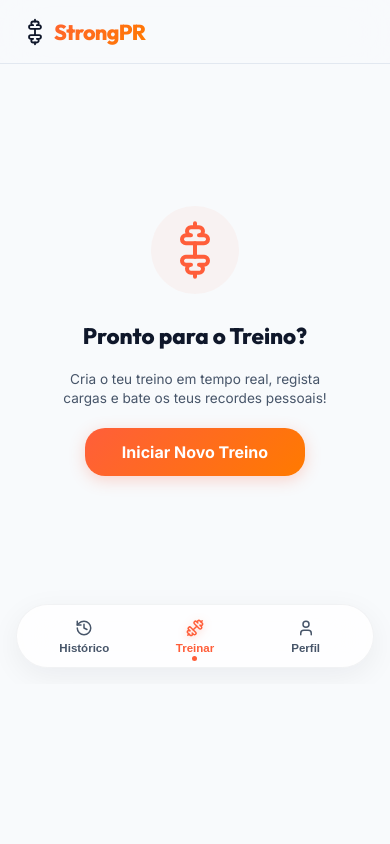
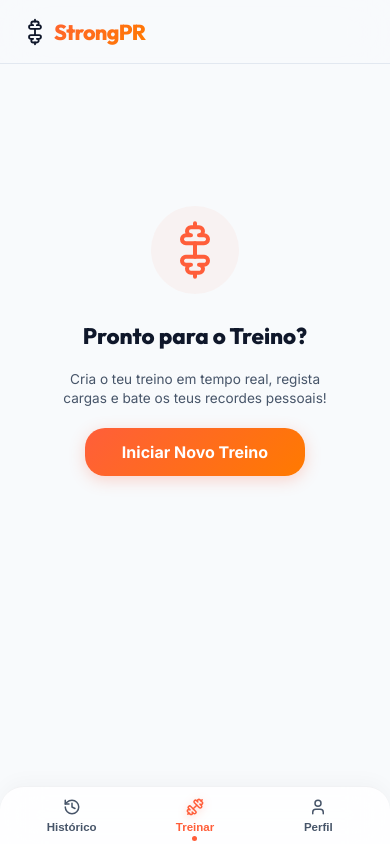
Before and after one commit to Gabusuck/strongPR, a React (Vite) app: page / in a window 390 px wide. Both pictures are taken after typing "Sample" into the empty fields and a click on the button "Começar a Treinar! ⚡". Built offline with nearby package versions, Linux system fonts and the light colour scheme.

Commit message:
Refactor: Restore fixed 100dvh body position for layout stability and implement docked bottom nav with rounded top corners to eliminate any bottom gaps on iPhone Safari

```diff
--- a/src/index.css
+++ b/src/index.css
@@ -49,23 +49,30 @@
 }
 
 html, body {
-  height: 100%;
-  margin: 0;
-  padding: 0;
+  background-color: var(--bg-primary);
+  color: var(--text-primary);
+  font-family: var(--font-sans);
   overflow: hidden;
-  background-color: var(--bg-primary);
+  height: 100vh;
+  height: 100dvh;
+  position: fixed;
+  top: 0;
+  left: 0;
+  right: 0;
+  bottom: 0;
 }
 
 body {
-  color: var(--text-primary);
-  font-family: var(--font-sans);
+  margin: 0;
+  padding: 0;
 }
 
 /* Container Principal (Simulação Móvel) */
 .app-container {
   display: flex;
   flex-direction: column;
-  height: 100%;
+  height: 100vh;
+  height: 100dvh;
   width: 100%;
   max-width: 480px;
   margin: 0 auto;
@@ -124,7 +131,7 @@ body {
 .app-content {
   flex: 1;
   overflow-y: auto;
-  padding: 24px 20px 90px 20px; /* Margem extra fixa no fundo para a barra flutuante */
+  padding: 24px 20px calc(58px + env(safe-area-inset-bottom, 0px) + 20px) 20px; /* Margem extra no fundo para a barra acoplada */
   -webkit-overflow-scrolling: touch;
   background-color: var(--bg-primary);
 }
@@ -150,24 +157,25 @@ body {
   transform: scale(0.975);
 }
 
-/* Barra de Navegação Estilo Cápsula Flutuante */
+/* Barra de Navegação Estilo Cápsula Acoplada no Fundo */
 .bottom-nav {
-  height: 64px;
+  height: calc(58px + env(safe-area-inset-bottom, 0px));
   position: absolute;
-  bottom: 16px;
-  left: 16px;
-  right: 16px;
-  background: rgba(255, 255, 255, 0.8);
-  backdrop-filter: blur(25px);
-  -webkit-backdrop-filter: blur(25px);
-  border: 1px solid rgba(15, 23, 42, 0.05);
-  border-radius: 32px;
+  bottom: 0;
+  left: 0;
+  right: 0;
+  background: rgba(255, 255, 255, 0.82);
+  backdrop-filter: blur(20px);
+  -webkit-backdrop-filter: blur(20px);
+  border-top: 1px solid rgba(15, 23, 42, 0.05);
+  border-top-left-radius: 24px;
+  border-top-right-radius: 24px;
   display: flex;
   justify-content: space-around;
   align-items: center;
-  padding: 0 12px;
+  padding: 0 10px env(safe-area-inset-bottom, 0px) 10px;
   z-index: 100;
-  box-shadow: 0 8px 30px rgba(15, 23, 42, 0.06);
+  box-shadow: 0 -4px 20px rgba(15, 23, 42, 0.03);
 }
 
 .nav-item {
@@ -432,7 +440,7 @@ body {
 /* Temporizador Circular (Tema Claro Smartwatch) */
 .circular-timer-container {
   position: fixed;
-  bottom: 96px; /* Flutua acima da navbar */
+  bottom: calc(58px + env(safe-area-inset-bottom, 0px) + 16px); /* Flutua acima da navbar */
   right: 20px;
   width: 84px;
   height: 84px;
```
